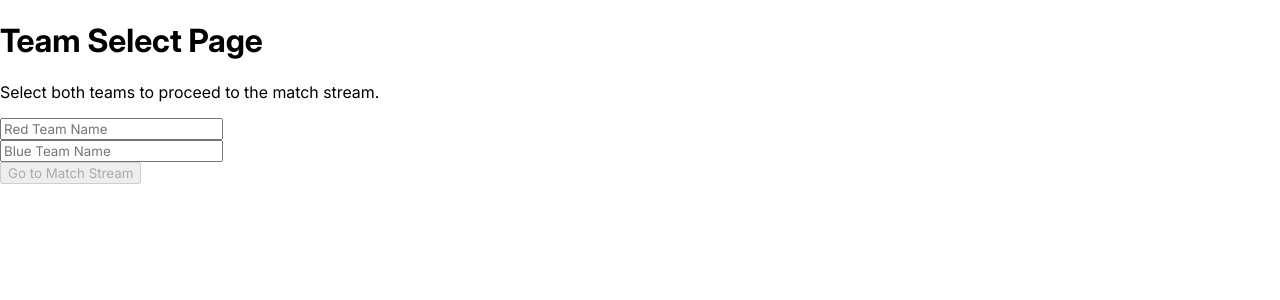
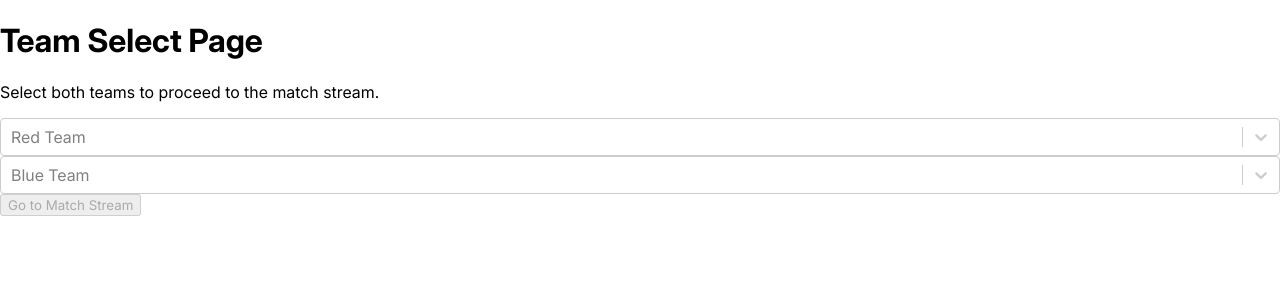
Before and after one commit to Nico-Gabriel/fll-robot-game-livestream, a React (Create React App) app: page / in a window 1280 px wide. Shown: the top 300 px of the page. Built offline with nearby package versions, Linux system fonts and the light colour scheme.

Commit message:
feat: replace input fields with react select component

```diff
--- a/src/pages/team-select-page/TeamSelectPage.jsx
+++ b/src/pages/team-select-page/TeamSelectPage.jsx
@@ -1,32 +1,44 @@
 import { TeamColor } from "constants";
 import { useEffect } from "react";
+import Select from "react-select";
+import { capitalizeFirstLetter } from "utils";
 import "./TeamSelectPage.css";
 
-const TeamSelectPage = ({ teamNames, setTeamNames, resetTeamNames, goToMatchStream }) => {
-	useEffect(() => resetTeamNames(), [resetTeamNames]);
+const TeamSelectPage = ({ teamNames, resetTeamNames, updateTeamName, goToMatchStream }) => {
+	const teamNameList = ["Team Alpha", "Team Beta", "Team Gamma", "Team Delta", "Team Epsilon", "Team Zeta"];
 
-	const onTeamNameChange = (teamColor) => (e) =>
-		setTeamNames((prevTeamNames) => ({ ...prevTeamNames, [teamColor]: e.target.value }));
+	const { [TeamColor.RED]: redTeamName, [TeamColor.BLUE]: blueTeamName } = teamNames;
+
+	useEffect(resetTeamNames, [resetTeamNames]);
+
+	const createTeamNameSelectOptions = (disabledTeamName) =>
+		teamNameList.map((teamName) => ({
+			value: teamName,
+			label: teamName,
+			isDisabled: teamName === disabledTeamName,
+		}));
+
+	const onTeamNameSelectChange = (teamColor) => (selectedOption) =>
+		updateTeamName(teamColor, selectedOption ? selectedOption.value : "");
+
+	const renderTeamNameSelect = (teamColor, disabledTeamName) => (
+		<Select
+			className="team-name-select"
+			placeholder={`${capitalizeFirstLetter(teamColor)} Team`}
+			options={createTeamNameSelectOptions(disabledTeamName)}
+			onChange={onTeamNameSelectChange(teamColor)}
+			isSearchable
+			isClearable
+		/>
+	);
 
 	return (
 		<div className="team-select-page__container">
 			<h1>Team Select Page</h1>
 			<p>Select both teams to proceed to the match stream.</p>
-			<input
-				type="text"
-				placeholder="Red Team Name"
-				value={teamNames[TeamColor.RED]}
-				onChange={onTeamNameChange(TeamColor.RED)}
-			/>
-			<br />
-			<input
-				type="text"
-				placeholder="Blue Team Name"
-				value={teamNames[TeamColor.BLUE]}
-				onChange={onTeamNameChange(TeamColor.BLUE)}
-			/>
-			<br />
-			<button onClick={goToMatchStream} disabled={!teamNames[TeamColor.RED] || !teamNames[TeamColor.BLUE]}>
+			{renderTeamNameSelect(TeamColor.RED, blueTeamName)}
+			{renderTeamNameSelect(TeamColor.BLUE, redTeamName)}
+			<button onClick={goToMatchStream} disabled={!redTeamName || !blueTeamName}>
 				Go to Match Stream
 			</button>
 		</div>
```
